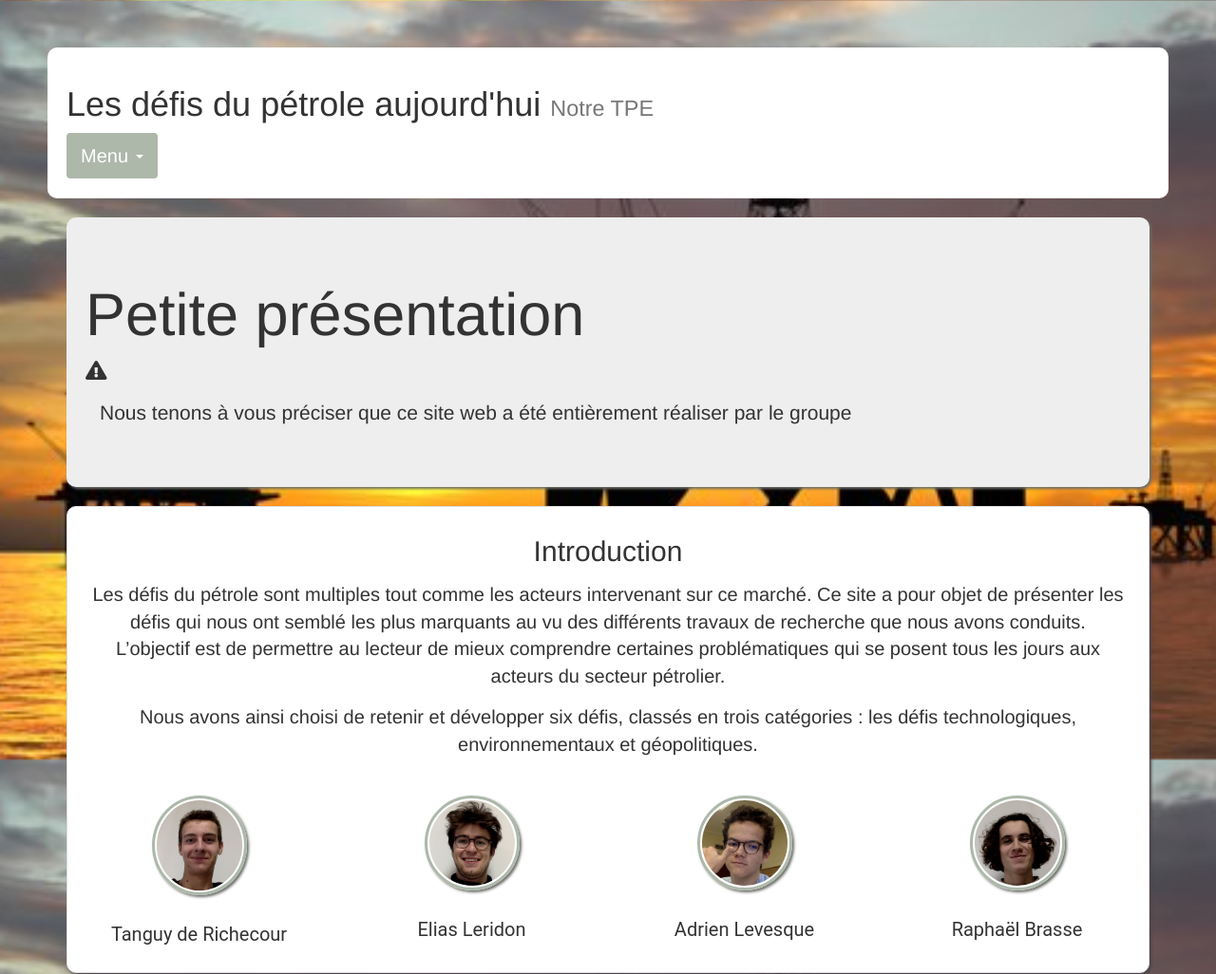
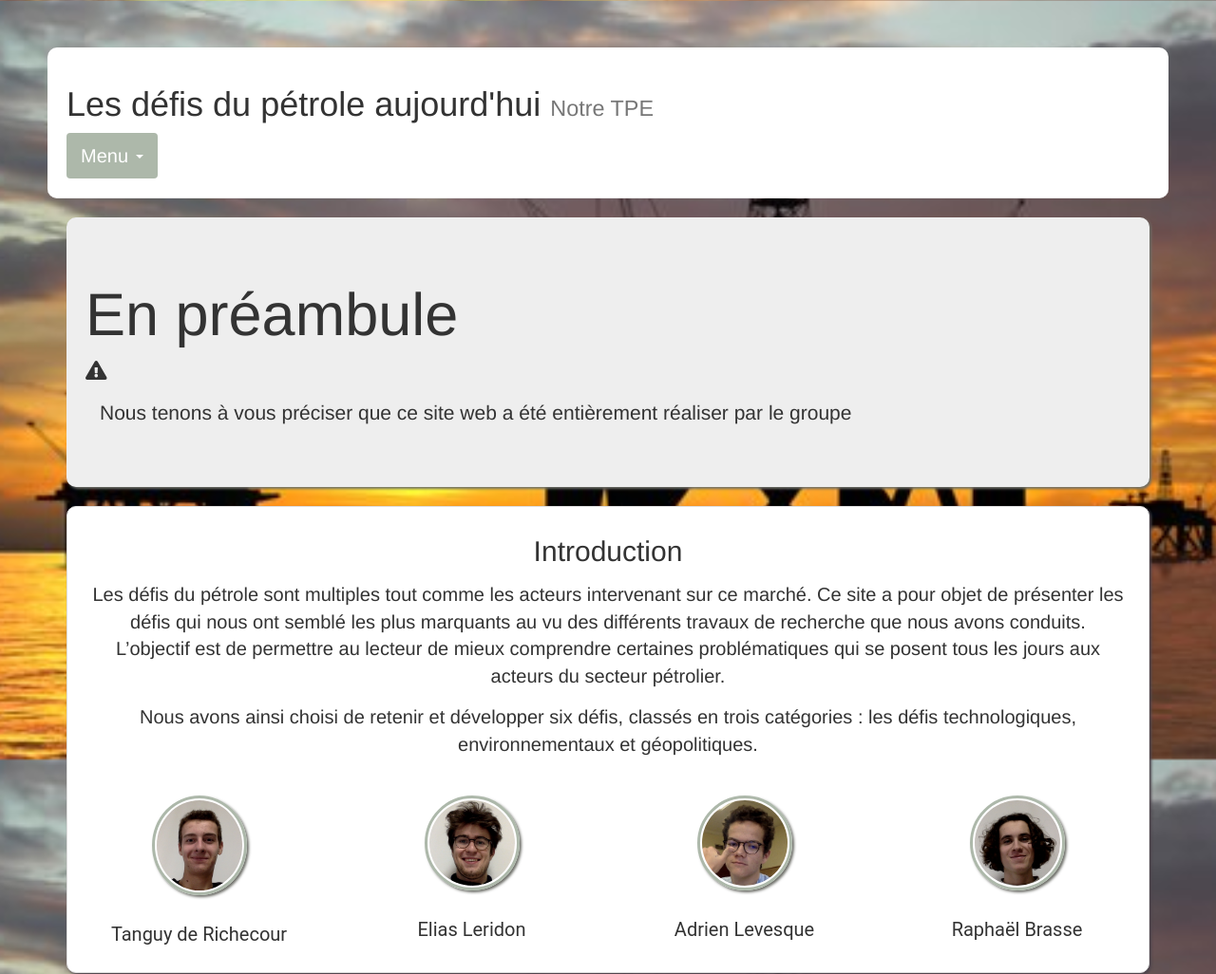
Before and after one commit to thebossvsa/TPE-pe-trole, a plain HTML site: page index.html in a window 1280 px wide. Shown: the top 1026 px of the page at 95% size. Drawn offline with nearby package versions, Linux system fonts and the light colour scheme.

Commit message:
En préambule

```diff
--- a/index.html
+++ b/index.html
@@ -73,7 +73,7 @@
 
 
 			<div class="jumbotron">
-				  <h1>Petite présentation</h1>
+				  <h1>En préambule</h1>
 				  <i class="fas fa-exclamation-triangle"></i>
 				  <p>Nous tenons à vous préciser que ce site web a été entièrement réaliser par le groupe</p>
 		    </div>
```
